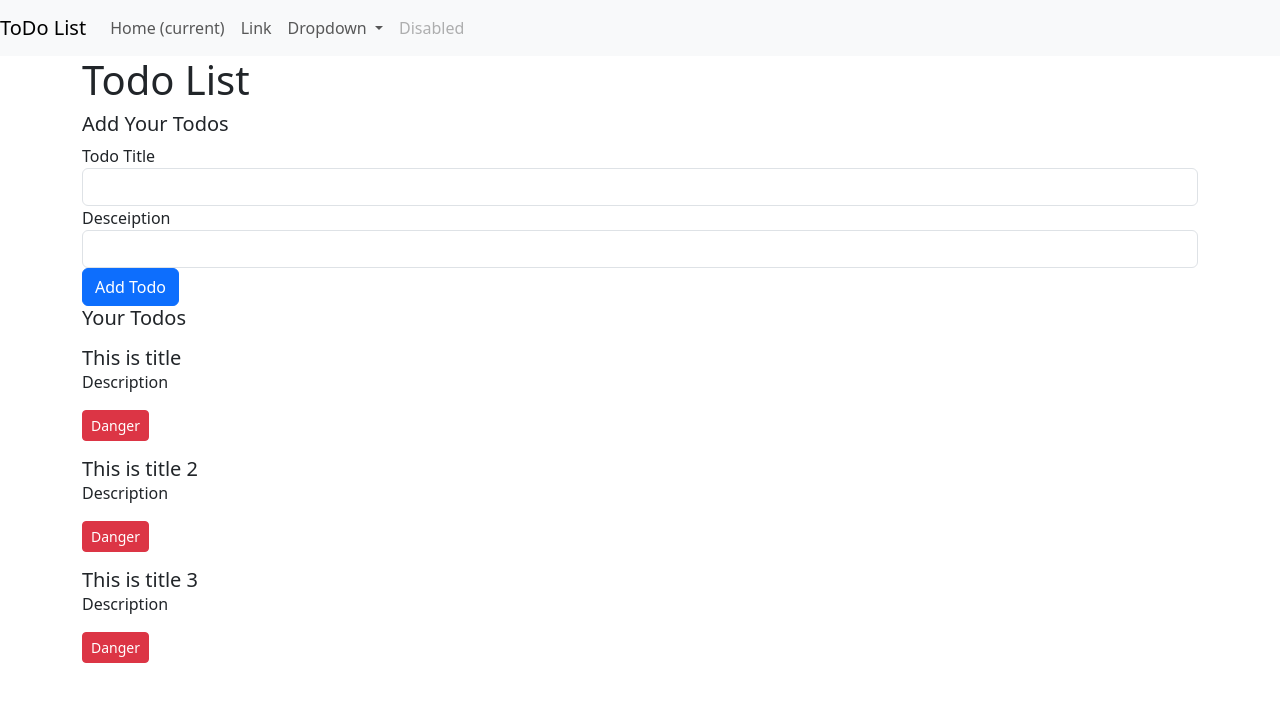
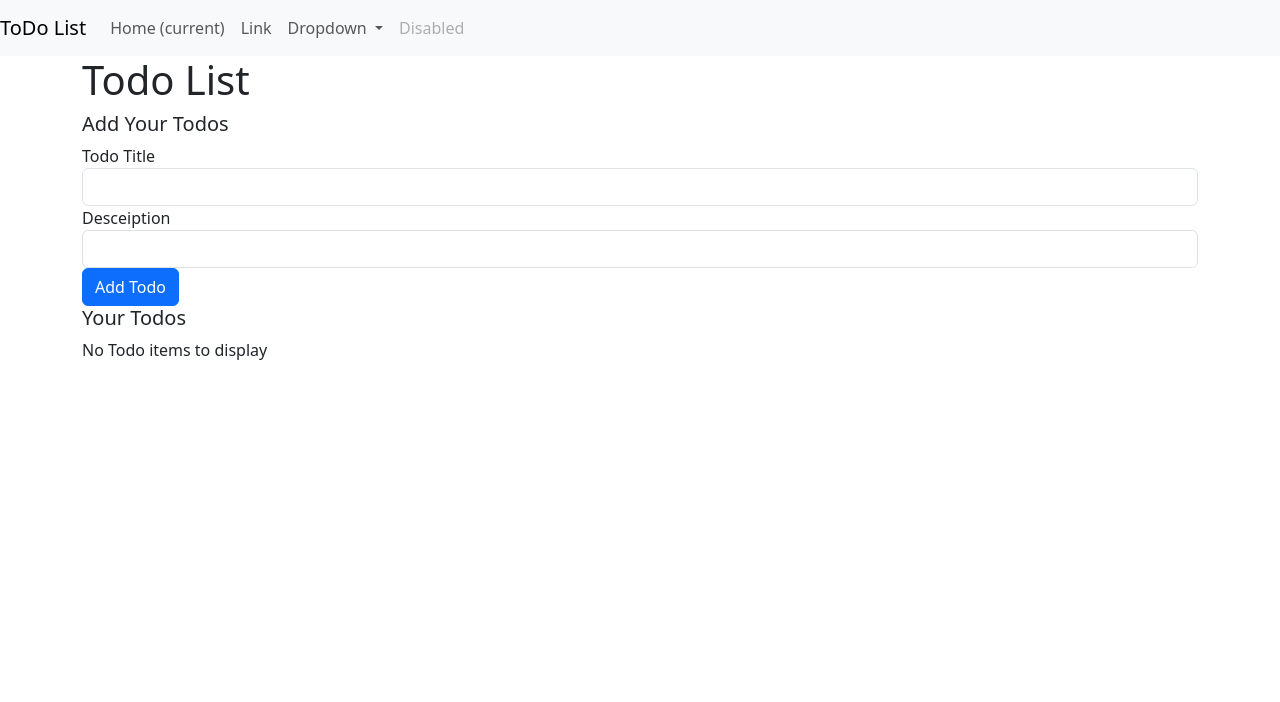
Before and after one commit to ashoksethy/Todo-list, an Angular app: page / in a window 1280 px wide. Shown: the top 702 px of the page. Built offline with nearby package versions, Linux system fonts and the light colour scheme.

Commit message:
Add and Delete Todo with zero todo

```diff
--- a/src/app/MyComponents/todos/todos.component.ts
+++ b/src/app/MyComponents/todos/todos.component.ts
@@ -11,38 +11,32 @@ import { AddTodoComponent } from "../add-todo/add-todo.component";
   standalone: true, // This indicates a standalone component
 })
 export class TodoComponent {
+  localItem : string | null = "";
   todos: Todo[] = [];
+
   constructor(){
-    this.todos =[
-      {
-        sno:1,
-        title: "This is title",
-        desc: "Description",
-        active: true
-      },
-      {
-        sno:2,
-        title: "This is title 2",
-        desc: "Description",
-        active: true
-      },
-      {
-        sno:3,
-        title: "This is title 3",
-        desc: "Description",
-        active: true
-      },
-    ]
+    // this.localItem = localStorage.getItem("todos");
+    // if(typeof window !== "undefined" && localStorage){
+    //   this.localItem = localStorage.getItem("todos") ?? "[]"; // Safely access localStorage
+    //   this.todos = JSON.parse(this.localItem);
+    //   // this.todos = [];
+    // }
+    // else{
+    //   this.todos = []; // Default value when not in browser
+    //   // this.todos = JSON.parse(this.localItem);
+    // }
+    this.todos =[];
   }
   deleteTodo(todo: Todo){
     console.log(todo);
     const index = this.todos.indexOf(todo);
     this.todos.splice(index, 1); //2nd parameter means remove one item only
+    localStorage.setItem("todos",JSON.stringify(this.todos));
   }
   addTodo(todo: Todo){
     console.log(todo);
-
     this.todos.push(todo); //2nd parameter means remove one item only
+    localStorage.setItem("todos",JSON.stringify(this.todos));
   }
 
 
```
